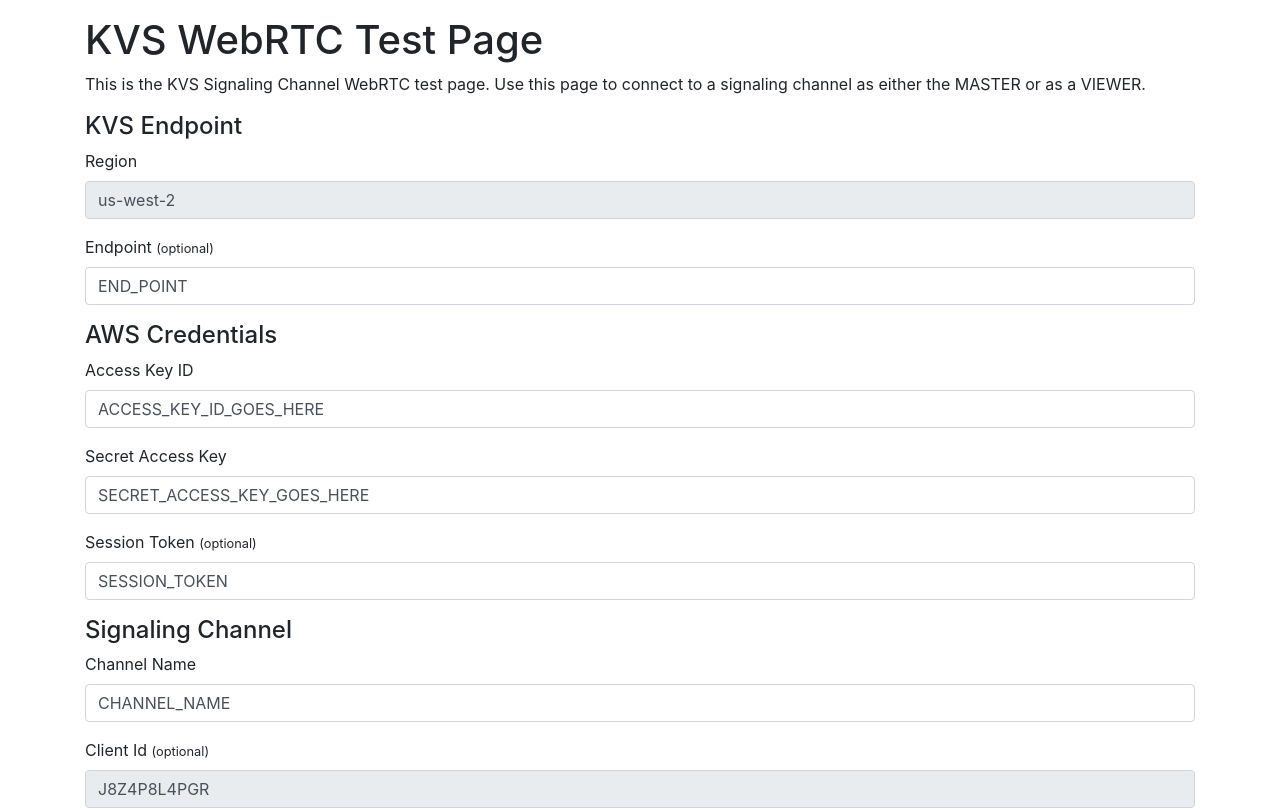
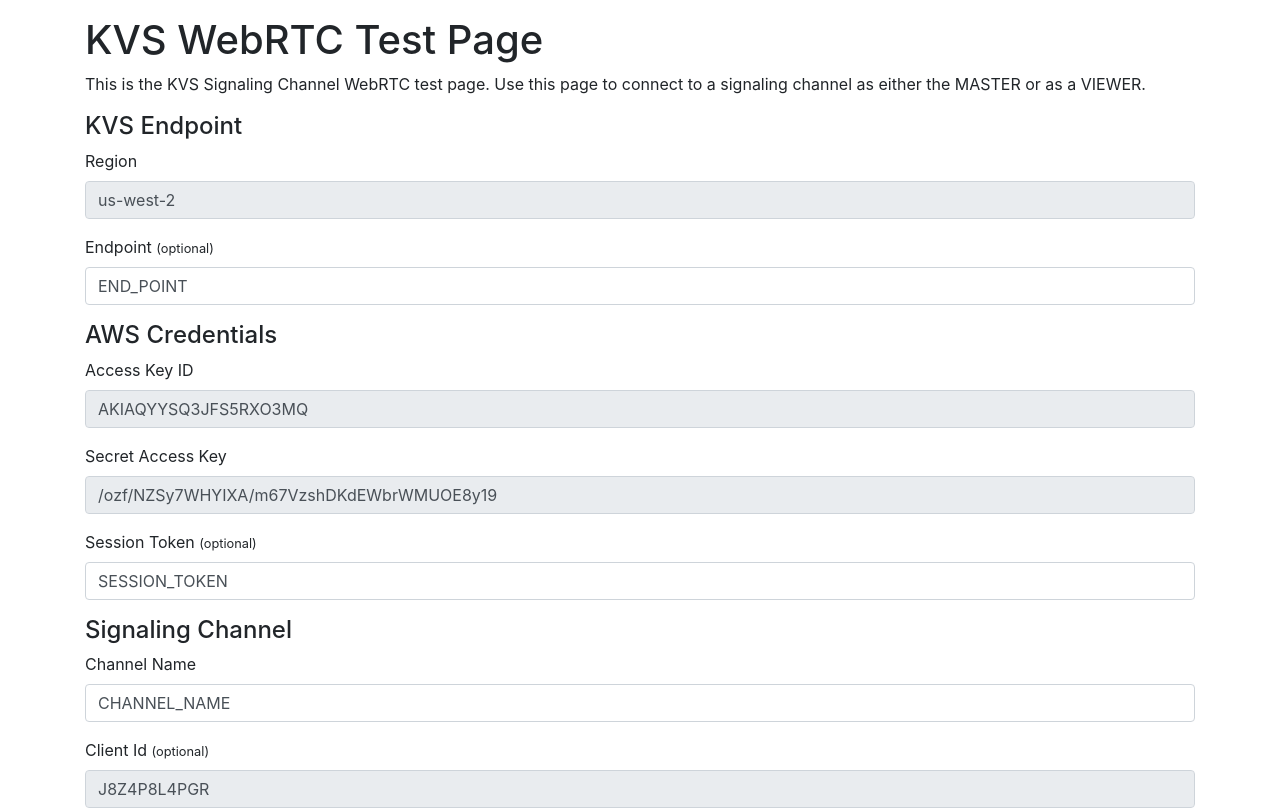
Before and after one commit to binoywilson/kinesis-poc, an Angular app: page / in a window 1280 px wide. Shown: the top 810 px of the page. Built offline with nearby package versions, Linux system fonts and the light colour scheme.

Commit message:
add keys more changes

```diff
--- a/src/app/app.component.html
+++ b/src/app/app.component.html
@@ -19,12 +19,12 @@
       <div class="form-group">
         <label>Access Key ID</label>
         <input type="text" class="form-control" id="accessKeyId" placeholder="Access key id"
-          [(ngModel)]="formValues.accessKeyId">
+          [(ngModel)]="formValues.accessKeyId" disabled>
       </div>
       <div class="form-group">
         <label>Secret Access Key</label>
         <input type="text" class="form-control" id="secretAccessKey" placeholder="Secret access key"
-          [(ngModel)]="formValues.secretAccessKey">
+          [(ngModel)]="formValues.secretAccessKey" disabled>
       </div>
       <div class="form-group">
         <label>Session Token <small>(optional)</small></label>
--- a/src/app/app.component.ts
+++ b/src/app/app.component.ts
@@ -45,8 +45,6 @@
     });
 
     configureLogging();
-
-    registerEvents(this.createSignalingChannel, this.formValues);
   }
 
   async createSignalingChannel() {
@@ -81,5 +79,7 @@
     document.querySelector('.loader').classList.add('d-none');
     document.querySelector('#main').classList.remove('d-none');
     console.log('Page loaded');
+
+    registerEvents(this.createSignalingChannel, this.formValues);
   }
 }
--- a/src/assets/web.config.json
+++ b/src/assets/web.config.json
@@ -1,8 +1,8 @@
 {
   "aws": {
     "channelARN": "arn:aws:kinesisvideo:us-west-2:123456789012:channel/test-channel/1234567890",
-    "accessKeyId": "ACCESS_KEY_ID_GOES_HERE",
-    "secretAccessKey": "SECRET_ACCESS_KEY_GOES_HERE",
+    "accessKeyId": "AKIAQYYSQ3JFS5RXO3MQ",
+    "secretAccessKey": "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",
     "region": "us-west-2",
     "clientId": "RANDOM_VALUE",
     "endpoint": "END_POINT",
```
